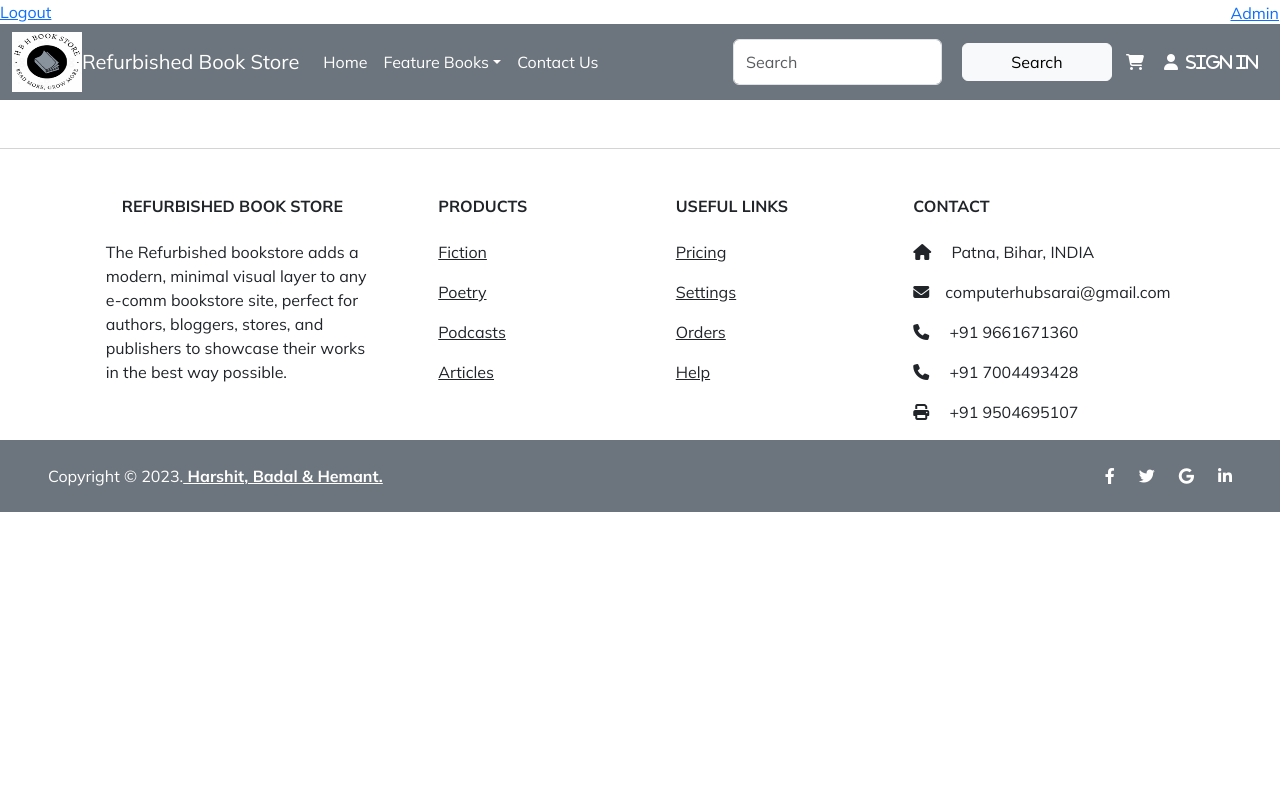
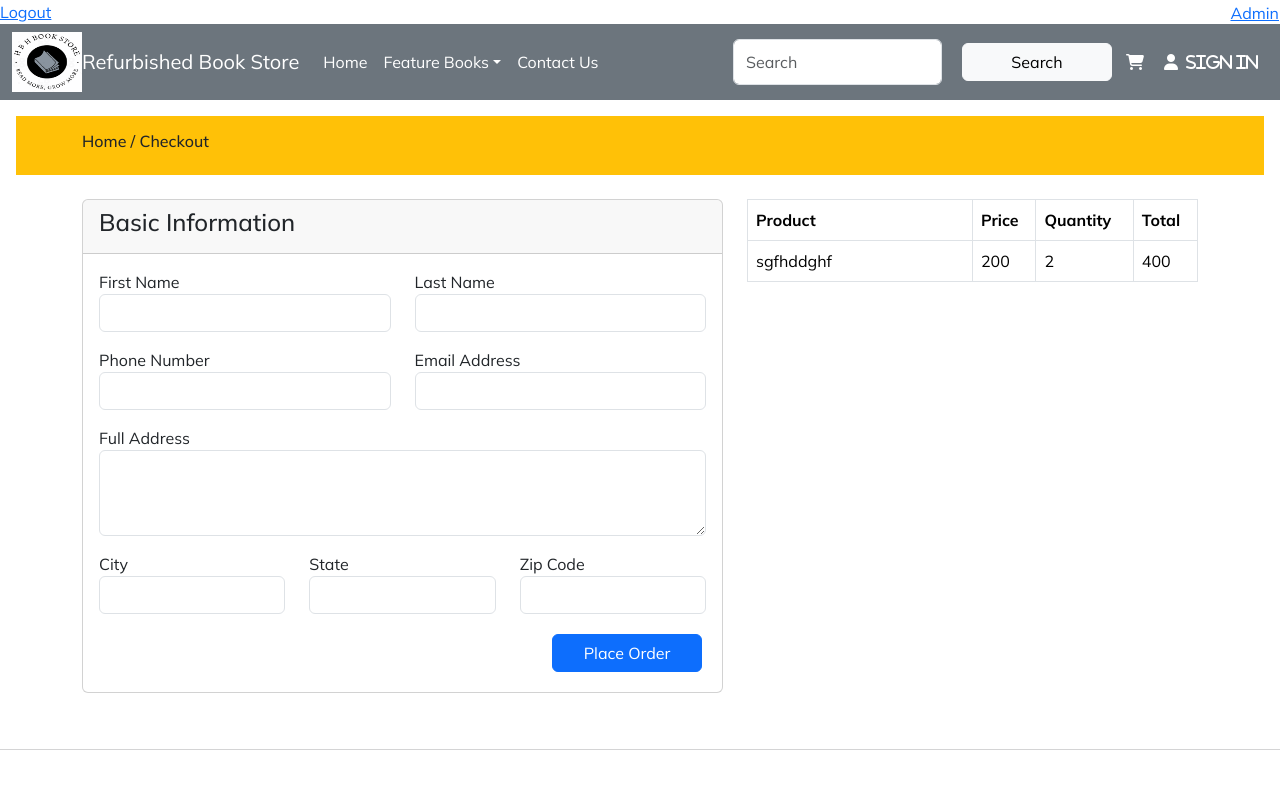
Before and after one commit to imbadalanand/Final-year, a React (Create React App) app: page /checkout in a window 1280 px wide. Shown: the top 799 px of the page. Built offline with nearby package versions, Linux system fonts and the light colour scheme; some icons are missing.

Commit message:
checkout

```diff
--- a/db.json
+++ b/db.json
@@ -355,7 +355,6 @@
   ],
   "users": [
     {
-
       "id": "badal",
       "name": "badal",
       "password": "12345",
@@ -366,7 +365,6 @@
       "gender": "male"
     },
     {
-
       "id": "hemant",
       "name": "Hemant Raj",
       "password": "12345",
@@ -403,6 +401,16 @@
       "phone": "1234567890",
       "country": "india",
       "address": "bihffdghg",
+      "gender": "male"
+    },
+    {
+      "id": "harshit",
+      "name": "Harshit kumar",
+      "password": "123",
+      "email": "harshit@gmail.com",
+      "phone": "9661671360",
+      "country": "india",
+      "address": "SAKETPURI ROAD NUMBER 3 , VIJAY NAGAR, HANUMAN NAGAR,KANKARBAGH,\nPATNA",
       "gender": "male"
     }
   ],
@@ -442,14 +450,12 @@
     {}
   ],
   "orders": [
+    {}
+  ],
+  "review": [
     {
-    }
-  ],
-  "review":[
-    {
-      "id":1,
-      "productId":1
-
+      "id": 1,
+      "productId": 1
     }
   ]
 }
--- a/src/App.js
+++ b/src/App.js
@@ -25,7 +25,7 @@ import ProductEdit from "./components/Admin/Product/ProductEdit";
 import Order from "./components/Admin/Order/Order";
 import OrderDetail from "./components/Admin/Order/OrderDetail";
 import  UserProfile  from "./components/User/UserProfile";
-
+import Checkout from "./components/Checkout";
 
 
 function App() {
@@ -67,7 +67,7 @@ function App() {
           <Route path="/Order" element={<Order/>} />
           <Route path="/order/detail/:orderid" element={<OrderDetail/>} />
           <Route path="/UserProfile/:activepage" element={<UserProfile/>} />
-
+          <Route path="/checkout" element={<Checkout/>} />
             </Routes>
           </main>
         </div>
--- /dev/null
+++ b/src/components/Checkout.js
@@ -0,0 +1,124 @@
+import React, {useEffect, useState} from "react";
+import axios from "axios";
+
+function Checkout()
+{
+
+    return(
+        <div>
+            <div className="py-3 bg-warning">
+                <div className="container">
+                    <h6>Home / Checkout</h6>
+                </div>
+            </div>
+
+            <div className="py-4">
+                <div className="container">
+                    <div className="row">
+
+                        <div className="col-md-7">
+                            <div className="card">
+                                <div className="card-header">
+                                    <h4>Basic Information</h4>
+                                </div>
+                                <div className="card-body">
+
+                                    <div className="row">
+                                      <div className="col-md-6">
+                                        <div className="form-group mb-3">
+                                            <label> First Name</label>
+                                            <input type="text" name="firstname" className="form-control"/>
+                                        </div>
+                                        </div>
+
+                                        <div className="col-md-6">
+                                        <div className="form-group mb-3">
+                                            <label> Last Name</label>
+                                            <input type="text" name="lastname" className="form-control"/>
+                                        </div>
+                                        </div>
+
+                                        <div className="col-md-6">
+                                        <div className="form-group mb-3">
+                                            <label> Phone Number</label>
+                                            <input type="text" name="phone" className="form-control"/>
+                                        </div>
+                                        </div>
+
+                                        <div className="col-md-6">
+                                        <div className="form-group mb-3">
+                                            <label> Email Address</label>
+                                            <input type="text" name="email" className="form-control"/>
+                                        </div>
+                                        </div>
+
+                                        <div className="col-md-12">
+                                        <div className="form-group mb-3">
+                                            <label> Full Address</label>
+                                            <textarea rows="3" className="form-control"></textarea>
+                                        </div>
+                                        </div>
+
+                                        <div className="col-md-4">
+                                        <div className="form-group mb-3">
+                                            <label> City</label>
+                                            <input type="text" name="city" className="form-control"/>
+                                        </div>
+                                        </div>
+
+                                        <div className="col-md-4">
+                                        <div className="form-group mb-3">
+                                            <label> State</label>
+                                            <input type="text" name="state" className="form-control"/>
+                                        </div>
+                                        </div>
+
+                                        <div className="col-md-4">
+                                        <div className="form-group mb-3">
+                                            <label> Zip Code</label>
+                                            <input type="text" name="zipcode" className="form-control"/>
+                                        </div>
+                                        </div>
+
+                                        <div className="col-md-12">
+                                            <div className="form-group text-end">
+                                                <button type="button" className="btn btn-primary">Place Order</button>
+                                            </div>
+                                            </div>
+
+
+                                    </div>
+                                </div>
+                            </div>
+                       </div>
+
+                       <div className="col-md-5">
+                        <table className="table table-bordered">
+                            <thead>
+                                <tr>
+                                  <th width="50%">Product</th>
+                                  <th>Price</th>
+                                  <th>Quantity</th>
+                                  <th>Total</th>
+                                </tr>
+                            </thead>
+                            <tbody>
+                                <tr>
+                                    <td>sgfhddghf</td>
+                                    <td>200</td>
+                                    <td>2</td>
+                                    <td>400</td>
+                                </tr>
+                            </tbody>
+                        </table>
+
+                       </div>
+
+                    </div>
+                </div>
+            </div>
+        </div>
+    )
+
+}
+export default Checkout;
--- a/src/components/ContextCart.js
+++ b/src/components/ContextCart.js
@@ -62,7 +62,9 @@ const ContextCart = (props) => {
           <h3>
             Total-Amount : <span>₹ {props.cart.totalAmount}</span>
           </h3>
+          <Link to='/checkout'>
           <button>checkout</button>
+          </Link>
           <button className="clear-cart" >
             Clear Cart
           </button>
```
